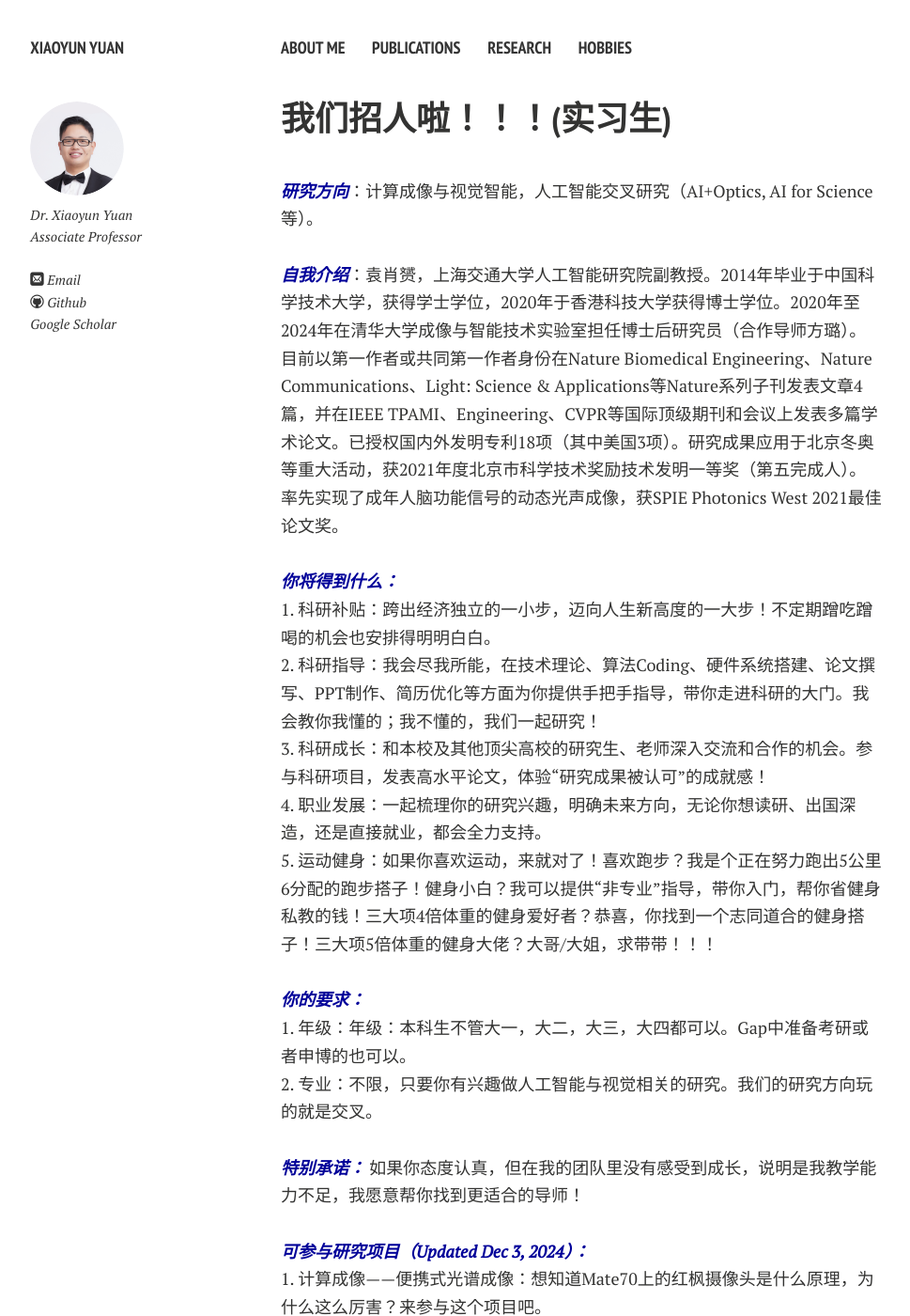
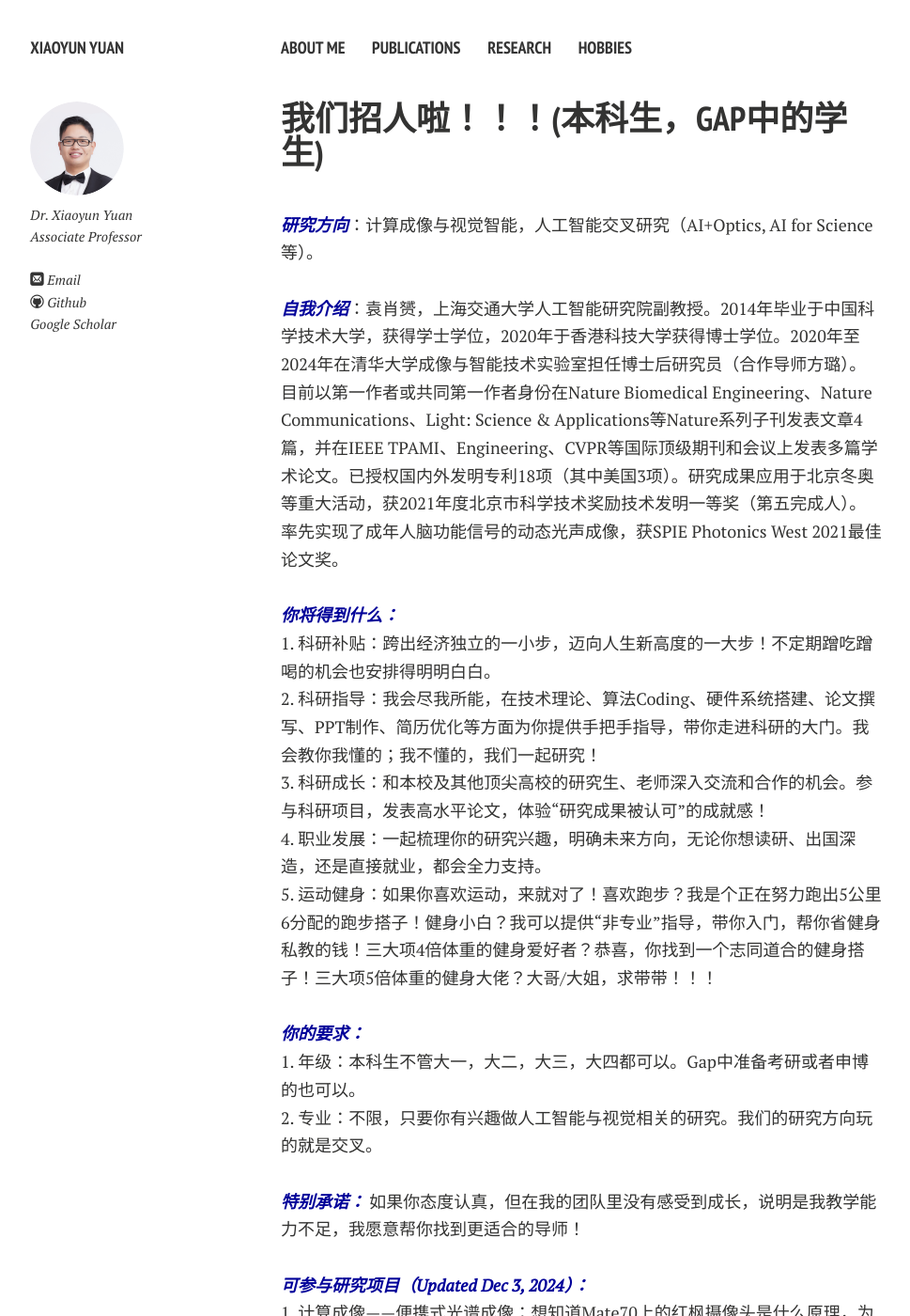
Before and after one commit to yuanxy92/yuanxy92.github.io, a Jekyll site: the page built from research/intern_Chinese.md, in a window 1280 px wide and 1400 px high. Shown: the whole window at 94% size, without its empty margins (21-990 px from the left). Built offline with Jekyll 4.4.1, drawn with Linux system fonts in a browser that asks for light colours; nearby versions of some CDN libraries; comment, search, counter and statistics services are not loaded; a style sheet for code colours, icons or effects is not loaded.

Commit message:
Update intern_Chinese.md

```diff
--- a/research/intern_Chinese.md
+++ b/research/intern_Chinese.md
@@ -4,7 +4,7 @@ permalink: /research/intern_Chinese/index.html
 title: intern_Chinese
 ---
 
-## 我们招人啦！！！(实习生)
+## 我们招人啦！！！(本科生，GAP中的学生)
 
 <br> ***<font color="#000099">研究方向</font>***：计算成像与视觉智能，人工智能交叉研究（AI+Optics, AI for Science等）。
 
@@ -12,7 +12,7 @@ title: intern_Chinese
 
 <br> ***<font color="#000099">你将得到什么：</font>*** <br>1. 科研补贴：跨出经济独立的一小步，迈向人生新高度的一大步！不定期蹭吃蹭喝的机会也安排得明明白白。<br>2. 科研指导：我会尽我所能，在技术理论、算法Coding、硬件系统搭建、论文撰写、PPT制作、简历优化等方面为你提供手把手指导，带你走进科研的大门。我会教你我懂的；我不懂的，我们一起研究！<br>3. 科研成长：和本校及其他顶尖高校的研究生、老师深入交流和合作的机会。参与科研项目，发表高水平论文，体验“研究成果被认可”的成就感！<br>4. 职业发展：一起梳理你的研究兴趣，明确未来方向，无论你想读研、出国深造，还是直接就业，都会全力支持。<br>5. 运动健身：如果你喜欢运动，来就对了！喜欢跑步？我是个正在努力跑出5公里6分配的跑步搭子！健身小白？我可以提供“非专业”指导，带你入门，帮你省健身私教的钱！三大项4倍体重的健身爱好者？恭喜，你找到一个志同道合的健身搭子！三大项5倍体重的健身大佬？大哥/大姐，求带带！！！
 
-<br> ***<font color="#000099">你的要求：</font>***<br>1. 年级：年级：本科生不管大一，大二，大三，大四都可以。Gap中准备考研或者申博的也可以。<br>2. 专业：不限，只要你有兴趣做人工智能与视觉相关的研究。我们的研究方向玩的就是交叉。
+<br> ***<font color="#000099">你的要求：</font>***<br>1. 年级：本科生不管大一，大二，大三，大四都可以。Gap中准备考研或者申博的也可以。<br>2. 专业：不限，只要你有兴趣做人工智能与视觉相关的研究。我们的研究方向玩的就是交叉。
 
 <br> ***<font color="#000099">特别承诺：</font>***
 如果你态度认真，但在我的团队里没有感受到成长，说明是我教学能力不足，我愿意帮你找到更适合的导师！
```
